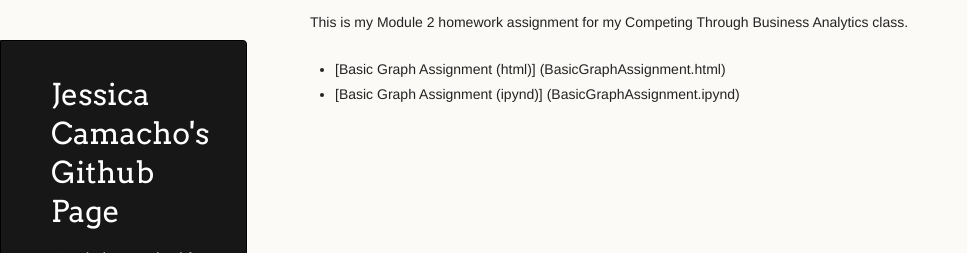
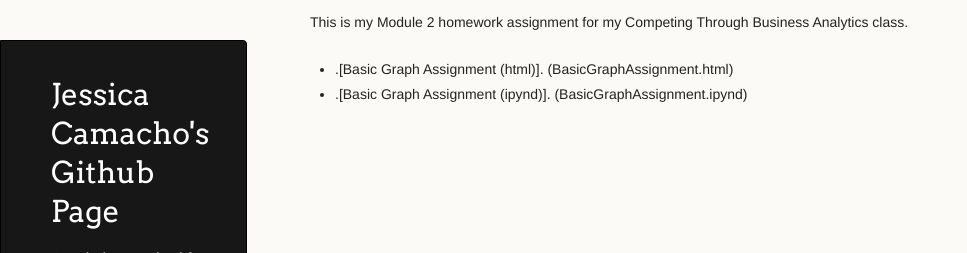
Before and after one commit to drmoats/JeyCamacho.github.io, a Jekyll site: the page built from M2GraphingHW/index.md, in a window 1280 px wide. Shown: the top 253 px of the page, without its empty margins (0-967 px from the left). Built offline with Jekyll 4.4.1, drawn with Linux system fonts in a browser that asks for light colours; our own code applies the rules of GitHub Pages for plain Markdown files.

```diff
--- a/M2GraphingHW/index.md
+++ b/M2GraphingHW/index.md
@@ -4,5 +4,5 @@ description: Homework Assignment
 ---
 
 This is my Module 2 homework assignment for my Competing Through Business Analytics class.
--  [Basic Graph Assignment (html)] (BasicGraphAssignment.html)
--  [Basic Graph Assignment (ipynd)] (BasicGraphAssignment.ipynd)
+-  .[Basic Graph Assignment (html)]. (BasicGraphAssignment.html)
+-  .[Basic Graph Assignment (ipynd)]. (BasicGraphAssignment.ipynd)
```
